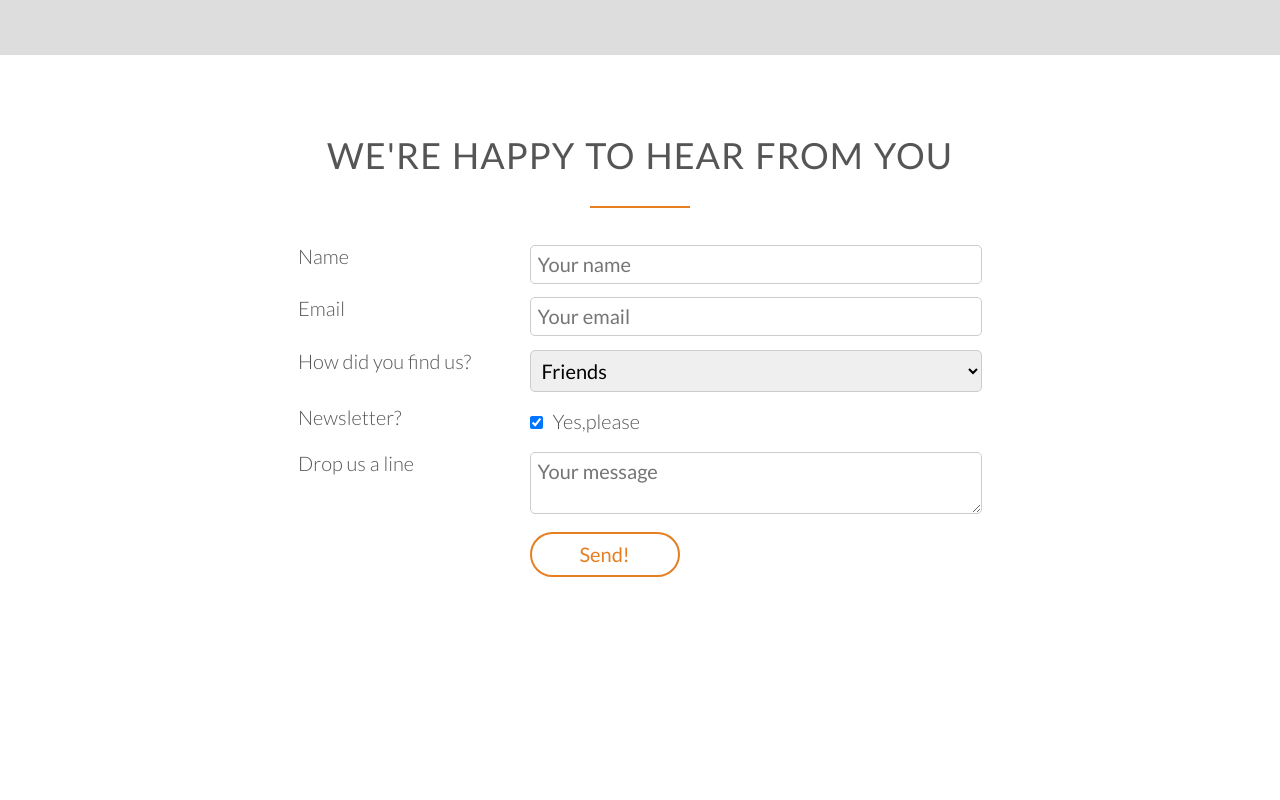
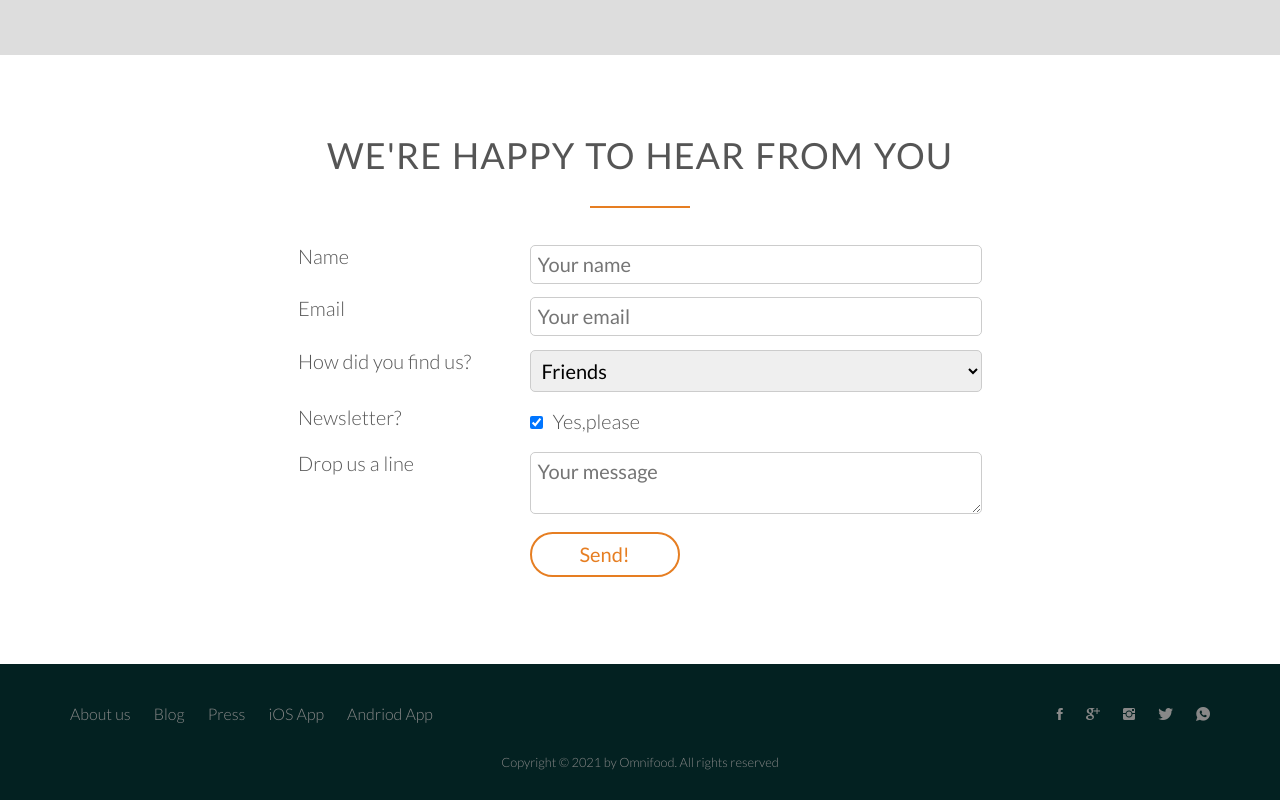
Before and after one commit to with0p/omnifood, a plain HTML site: page index.html in a window 1280 px wide. Shown: the part 4439-5239 px from the top of the page. Before the commit the page ends 5103 px from the top, so only its background shows below. Drawn offline with Linux system fonts and the light colour scheme; files whose address does not match are found by name.

Commit message:
Footer section

```diff
--- a/index.html
+++ b/index.html
@@ -439,6 +439,34 @@
             </form>
         </div>
     </section>
+
+    <footer>
+        <div class="row">
+            <div class="col span-1-of-2">
+                    <ul class="footer-nav">
+                        <li><a href="#">About us</a></li>
+                        <li><a href="#">Blog</a></li>
+                        <li><a href="#">Press</a></li>
+                        <li><a href="#">iOS App</a></li>
+                        <li><a href="#">Andriod App</a></li>
+                    </ul>
+            </div>
+            <div class="col span-1-of-2">
+                <ul class="social-links">
+                    <li><a href="#"><i class="ion-social-facebook"></i></a></li>
+                    <li><a href="#"><i class="ion-social-googleplus"></i></a></li>
+                    <li><a href="#"><i class="ion-social-instagram"></i></a></li>
+                    <li><a href="#"><i class="ion-social-twitter"></i></a></li>
+                    <li><a href="#"><i class="ion-social-whatsapp"></i></a></li>
+                </ul>
+            </div>
+        </div>
+        <div class="row">
+            <p class="copyright">
+                Copyright &copy; 2021 by Omnifood. All rights reserved
+            </p>
+        </div>
+    </footer>
 </body>
 
 </html>
--- a/resourses/css/style.css
+++ b/resourses/css/style.css
@@ -506,6 +506,80 @@ input[type=submit] {
     outline: none;
 }
 
+/* FOOTER */
+ footer {
+     background-color: rgb(3, 33, 33);
+     padding: 30px;
+    font-size: 80%;
+ }
+
+ .footer-nav {
+    list-style: none;
+    float: left;
+ }
+
+ .social-links {
+     float: right;
+     list-style: none;
+ }
+
+ .footer-nav li,
+ .social-links li {
+    display: inline-block;
+    margin-right: 20px;
+ }
+
+ .footer-nav li:last-child,
+ .social-links li:last-child {
+     margin: 0;
+ }
+
+ .footer-nav li a:link,
+ .footer-nav li a:visited,
+ .social-links li a:link,
+ .social-links li a:visited {
+     text-decoration: none;
+     color:#888;
+     border-bottom: 2px solid transparent;
+     transition: border 0.5s, color 0.5s;
+ }
+
+ .footer-nav li a:hover,
+ .footer-nav li a:active
+ {
+     color: #ccc;
+    border-bottom: 2px solid #aaa;
+ }
+
+ .ion-social-facebook:hover {
+    color: #3b5998;
+
+ }
+ .ion-social-instagram:hover {
+    color: #7232bd;
+
+ }
+ .ion-social-googleplus:hover {
+    color: #db4437;
+
+ }
+ .ion-social-whatsapp:hover {
+    color: #25d366;
+
+}
+.ion-social-twitter:hover {
+    color: #1da1f2;
+
+}
+
+
+ .copyright {
+     margin-top: 20px;
+     color: #888;
+     text-align: center;
+     font-size: 80%;
+
+ }
 
 
 
```
